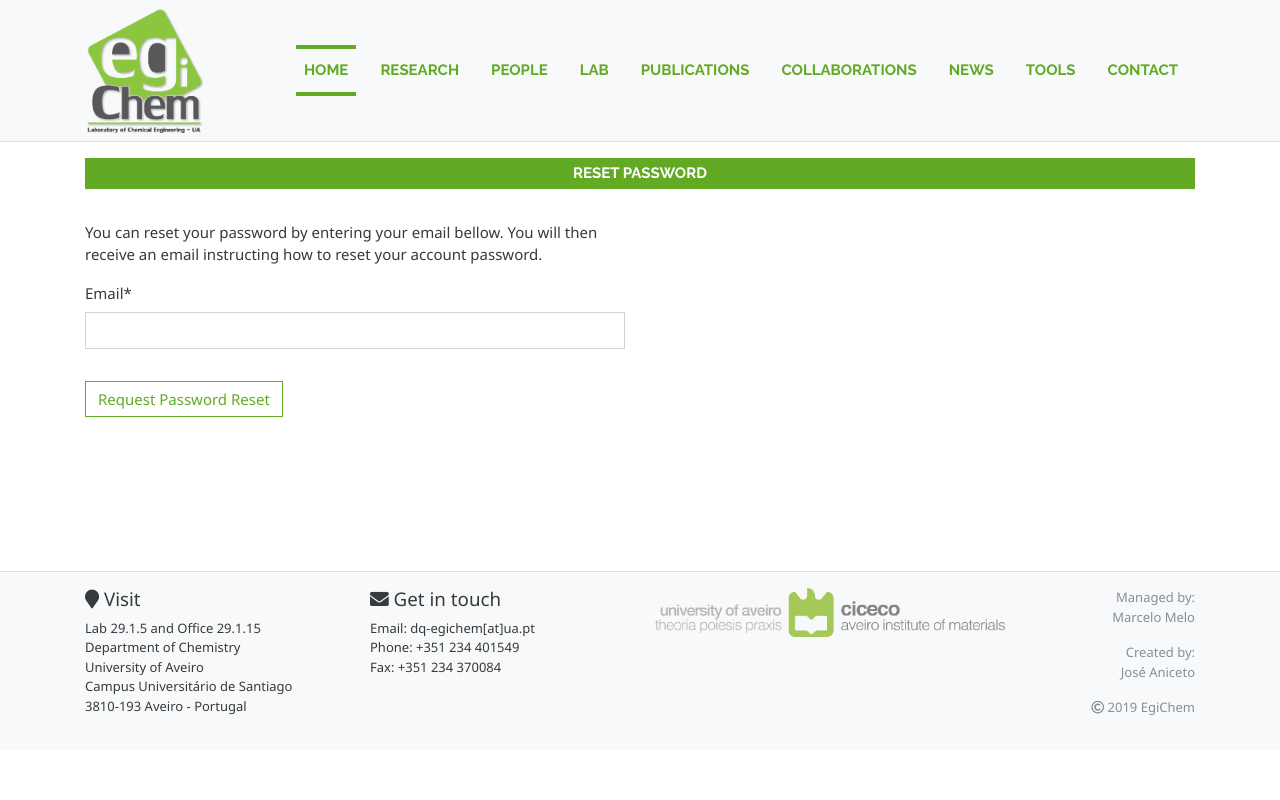
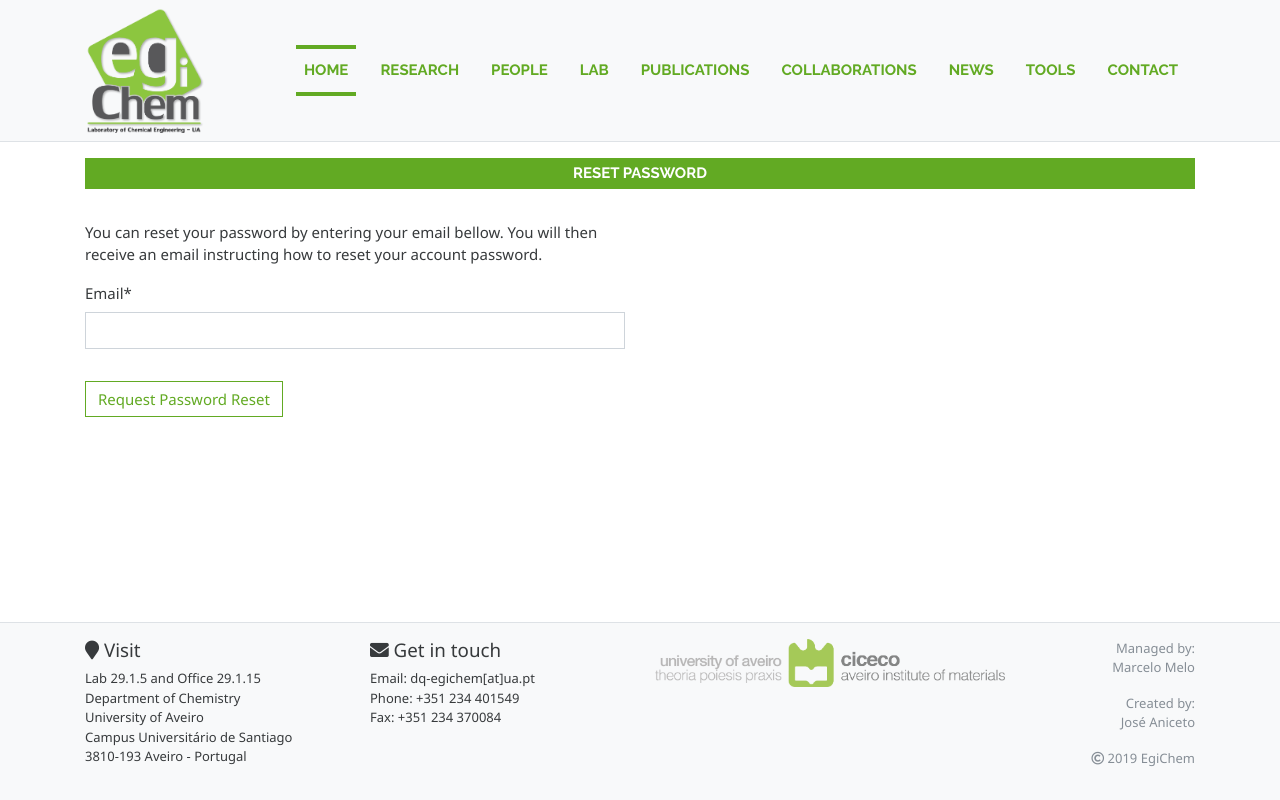
Before and after one commit to jAniceto/egichem, a Django app: page /password-reset/ in a window 1280 px wide. Run offline with Django 3.2, Linux system fonts and the light colour scheme; some libraries are stand-ins or nearby versions.

Commit message:
Sticky footer

```diff
--- a/users/templates/users/login.html
+++ b/users/templates/users/login.html
@@ -26,9 +26,6 @@
             Need An Account? <a class="ml-2 link" href="{% url 'register' %}">Register</a>
         </small>
       </div>
-      <div class="d-none d-md-block">
-        <br><br><br><br><br><br><br><br><br>
-      </div>
     </div>
   </div>
 </div>
--- a/users/templates/users/password_reset.html
+++ b/users/templates/users/password_reset.html
@@ -19,9 +19,6 @@
 					<button class="btn btn-outline-egichem" type="submit">Request Password Reset</button>
 				</div>
 			</form>
-			<div class="d-none d-md-block">
-					<br><br><br><br>
-			</div>
 		</div>
 	</div>
 </div>
--- a/website/static/website/main.css
+++ b/website/static/website/main.css
@@ -109,6 +109,18 @@ nav .navbar-brand {
     border-bottom: 4px solid #62AA23;
     border-top: 4px solid #62AA23;
   }
+}
+
+
+/* FOOTER */
+body {
+  display: flex;
+  min-height: 100vh;
+  flex-direction: column;
+}
+
+main {
+  flex: 1;
 }
 
 
```
